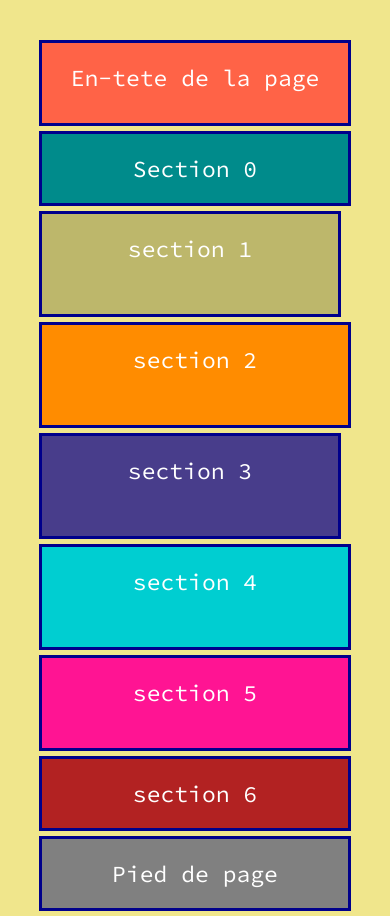
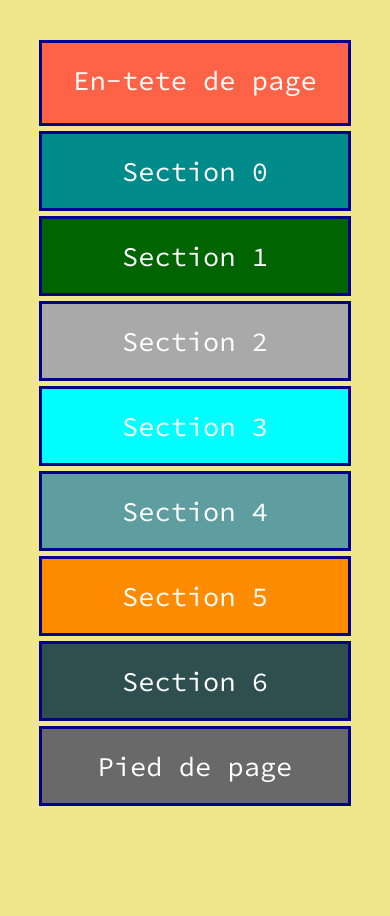
Before and after one commit to ennoukra/MySite, a plain HTML site: page TP2/exercice02/Q1_Exercice02.html in a window 390 px wide. After the commit the page ends 844 px from the top, so only its background shows below. Drawn offline with Linux system fonts and the light colour scheme.

Commit message:
add responsive

```diff
--- a/TP2/exercice02/Q1_Exercice02.html
+++ b/TP2/exercice02/Q1_Exercice02.html
@@ -14,19 +14,23 @@
   </head>
   <body>
     <div class="container">
-      <div class="en-tete general">En-tete de la page</div>
-      <div class="section-0 general">Section 0</div>
-      <div class="section-1-0">
-        <div class="section-1 general">section 1</div>
-        <div class="section-2 general">section 2</div>
-        <div class="section-3 general">section 3</div>
-        <div class="section-4 general">section 4</div>
+      <header class="general">En-tete de page</header>
+      <section class="_0 general">Section 0</section>
+      <div class="_1_0">
+        <div class="_1_1">
+          <section class="_1 general">Section 1</section>
+          <section class="_2 general">Section 2</section>
+        </div>
+        <div class="_1_2">
+          <section class="_3 general">Section 3</section>
+          <section class="_4 general">Section 4</section>
+        </div>
       </div>
-      <div class="section-1-1">
-        <div class="section-5 general">section 5</div>
-        <div class="section-6 general">section 6</div>
+      <div class="_2_0">
+        <section class="_5 general">Section 5</section>
+        <section class="_6 general">Section 6</section>
       </div>
-      <div class="peid-de-page general">Pied de page</div>
+      <footer class="general">Pied de page</footer>
     </div>
   </body>
 </html>
--- a/TP2/exercice02/Q1_exercice02.css
+++ b/TP2/exercice02/Q1_exercice02.css
@@ -24,135 +24,108 @@ body {
   margin-bottom: 5px;
 }
 
-.en-tete {
+header {
   background-color: tomato;
   height: 40px;
 }
 
-.section-0 {
+._0 {
   background-color: darkcyan;
 }
 
-.section-1-0 {
+._1_0 {
   display: flex;
   flex-grow: row;
 }
 
-.section-1 {
-  background-color: darkkhaki;
-  margin-right: 10px;
-  width: 24%;
-  height: 60px;
+._1_1 {
+  width: 50%;
+  display: flex;
+  flex-direction: row;
 }
-.section-2 {
-  background-color: darkorange;
-  margin-right: 10px;
-  width: 24%;
-  height: 60px;
-}
-.section-3 {
-  background-color: darkslateblue;
-  margin-right: 10px;
-  width: 24%;
-  height: 60px;
-}
-.section-4 {
-  background-color: darkturquoise;
-  width: 24%;
-  height: 60px;
+._1_2 {
+  width: 50%;
+  display: flex;
+  flex-direction: row;
 }
 
-.section-1-1 {
+._1,
+._2,
+._3,
+._4 {
+  width: 50%;
+  margin-right: 10px;
+}
+._4 {
+  margin-right: 0;
+  background-color: cadetblue;
+}
+._3 {
+  background-color: cyan;
+}
+._2 {
+  background-color: darkgray;
+}
+._1 {
+  background-color: darkgreen;
+}
+._2_0 {
   display: flex;
-  flex-grow: row;
+  flex-direction: dow;
 }
-
-.section-5 {
-  background-color: deeppink;
-  margin-right: 10px;
-  width: 50%;
-  height: 50px;
-}
-
-.section-6 {
-  background-color: firebrick;
+._5,
+._6 {
   width: 50%;
 }
 
-.peid-de-page {
-  background-color: grey;
+._5 {
+  background-color: darkorange;
+  margin-right: 10px;
 }
-/* Tablet */
+._6 {
+  background-color: darkslategray;
+}
+footer {
+  background-color: dimgray;
+}
+
 @media only screen and (max-width: 768px) {
-  * {
-    font-size: 1.2rem;
+  ._1_0 {
+    display: block;
   }
-  .section-1-0 {
-    display: flex;
-    flex-wrap: wrap;
-    align-items: stretch;
-    justify-content: space-between;
+  ._1_1 {
+    width: 100%;
+  }
+  ._2 {
+    margin-right: 0;
+  }
+  ._1_2 {
+    width: 100%;
   }
 
-  .section-1 {
-    flex-grow: 6;
+  ._2_0 {
+    display: block;
+  }
+  ._5 {
     width: auto;
     margin-right: 0;
   }
-  .section-2 {
-    flex-grow: 6;
+  ._6 {
+    width: auto;
+  }
+}
+
+@media only screen and (max-width: 500px) {
+  ._1_1,
+  ._1_2 {
+    display: block;
+  }
+
+  ._1,
+  ._2,
+  ._3,
+  ._4 {
     width: auto;
     margin-right: 0;
   }
-  .section-3 {
-    flex-grow: 6;
-    width: auto;
-    margin-right: 0;
-  }
-  .section-4 {
-    flex-grow: 6;
-    width: auto;
-    margin-right: 0;
-  }
-  .section-1,
-  .section-3 {
-    margin-right: 10px;
-  }
-
-  .section-1-1 {
-    display: block;
-  }
-  .section-5,
-  .section-6 {
-    width: auto;
-  }
-  .section-5 {
-    margin-right: 0;
-  }
 }
-/* telephone portable */
-@media only screen and (max-width: 376px) {
-  * {
-    font-size: 1.2rem;
-  }
-  .section-1-0 {
-    display: block;
-  }
-  .section-1,
-  .section-2,
-  .section-3,
-  .section-4 {
-    width: auto;
-    margin-right: 0;
-  }
-  .section-1-1 {
-    display: block;
-  }
-  .section-5,
-  .section-6 {
-    width: auto;
-  }
-  .section-5 {
-    margin-right: 0;
-  }
-}
```
